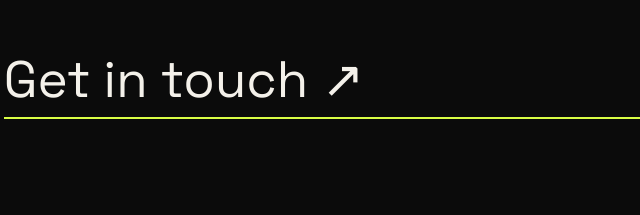
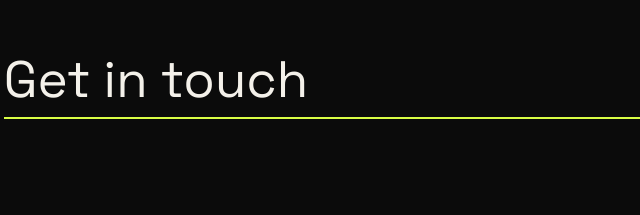
Before and after one commit to Khobby1/My-Portfolio-site, a plain HTML site: page index.html in a window 1280 px wide. Shown: the part 6364-6579 px from the top of the page, 73-713 px from the left. Drawn offline with Linux system fonts and the light colour scheme.

Commit message:
Update index.html

```diff
--- a/index.html
+++ b/index.html
@@ -1683,7 +1683,7 @@
                 class="email"
                 href="mailto:your-email@example.com"
             >
-                Get in touch ↗
+                Get in touch
             </a>
 
         </section>
```
